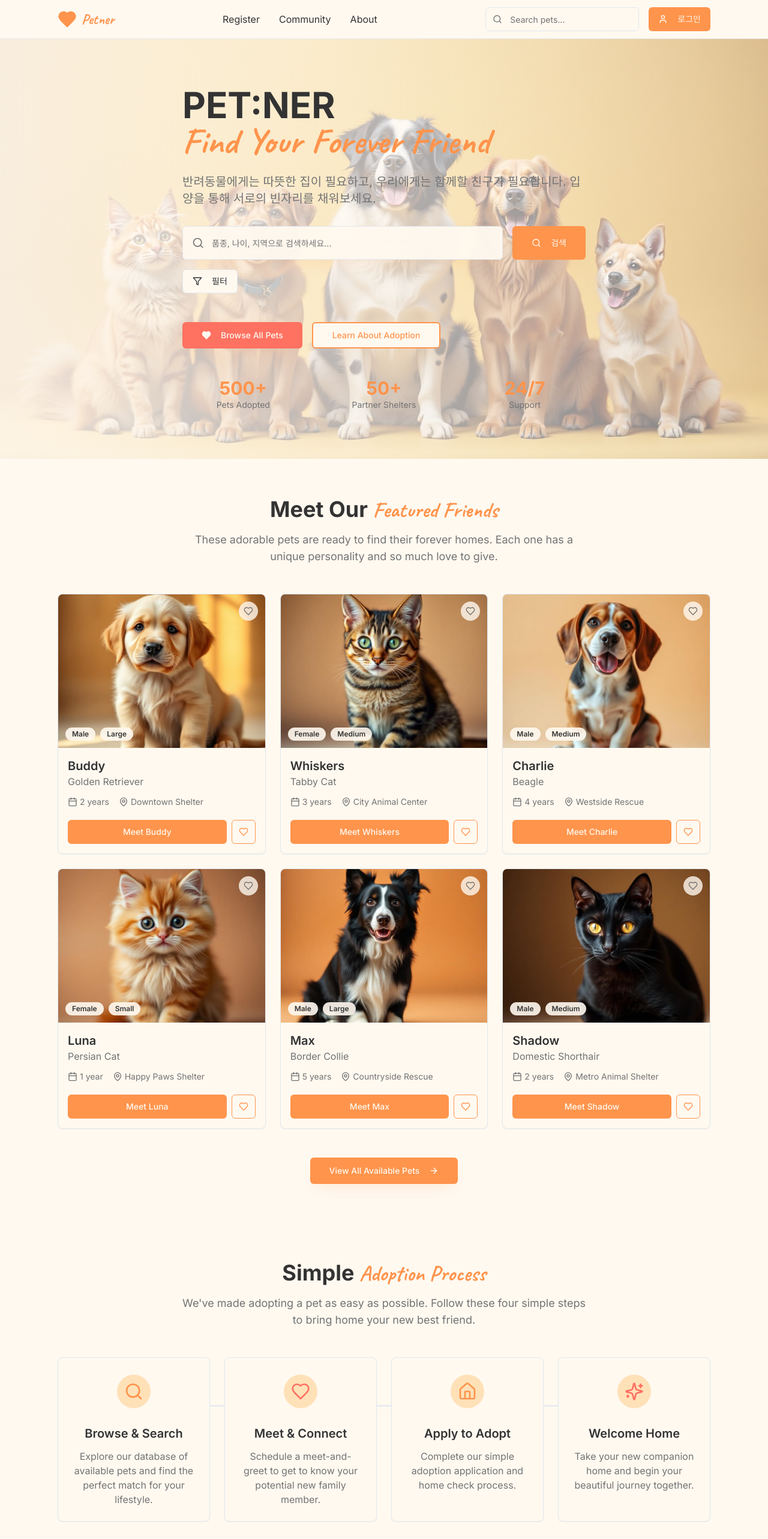
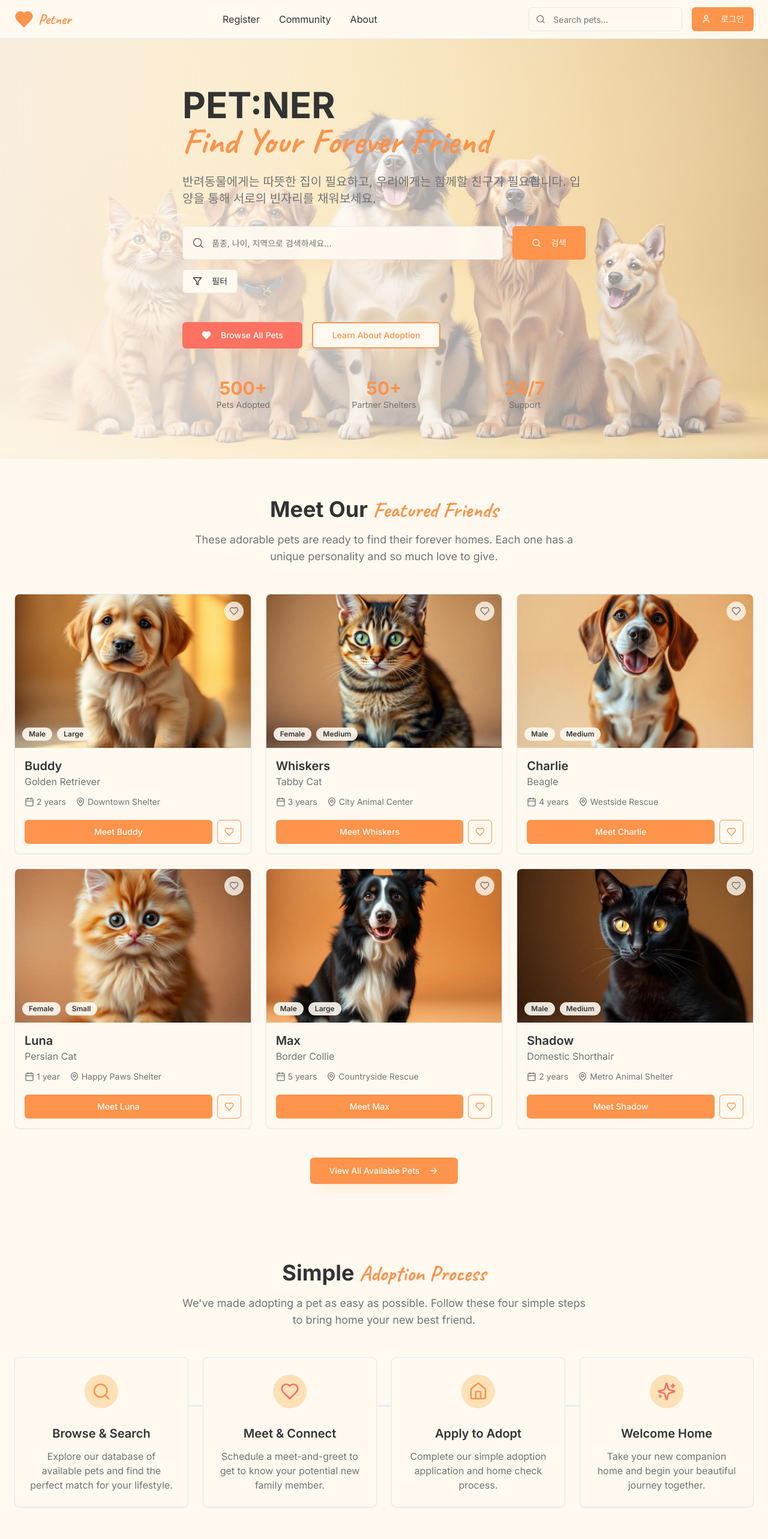
Before and after one commit to Dangdaengdan/PETNER-frontend, a React (Vite) app: page / in a window 1280 px wide. Shown: the top 2566 px of the page at 60% size. Built offline with nearby package versions, Linux system fonts and the light colour scheme; the HTML template or start-up script is replaced by a standard one.

Commit message:
Reduce horizontal padding

```diff
--- a/src/components/AdoptionProcess.tsx
+++ b/src/components/AdoptionProcess.tsx
@@ -31,7 +31,7 @@ const steps = [
 const AdoptionProcess = () => {
   return (
     <section className="py-16 bg-background">
-      <div className="max-w-6xl mx-auto px-4 sm:px-6 lg:px-8">
+      <div className="mx-auto px-2 sm:px-4 lg:px-6">
         <div className="text-center mb-12">
           <h2 className="text-3xl sm:text-4xl font-bold text-foreground mb-4">
             Simple
--- a/src/components/FeaturedPets.tsx
+++ b/src/components/FeaturedPets.tsx
@@ -76,7 +76,7 @@ const featuredPets = [
 const FeaturedPets = () => {
   return (
     <section className="py-16 bg-gradient-soft">
-      <div className="max-w-6xl mx-auto px-4 sm:px-6 lg:px-8">
+      <div className="mx-auto px-2 sm:px-4 lg:px-6">
         <div className="text-center mb-12">
           <h2 className="text-3xl sm:text-4xl font-bold text-foreground mb-4">
             Meet Our
--- a/src/components/Footer.tsx
+++ b/src/components/Footer.tsx
@@ -5,7 +5,7 @@ import { Input } from "@/components/ui/input";
 const Footer = () => {
   return (
     <footer className="bg-foreground text-background">
-      <div className="max-w-6xl mx-auto px-4 sm:px-6 lg:px-8 py-12">
+      <div className="mx-auto px-2 sm:px-4 lg:px-6 py-12">
         <div className="grid grid-cols-1 md:grid-cols-2 lg:grid-cols-3 gap-8 lg:gap-4">
           {/* Brand */}
           <div className="space-y-4">
--- a/src/components/HeroSection.tsx
+++ b/src/components/HeroSection.tsx
@@ -18,7 +18,7 @@ const HeroSection = () => {
       </div>
 
       {/* Content */}
-      <div className="relative z-10 max-w-6xl mx-auto px-4 sm:px-6 lg:px-8 py-20">
+      <div className="relative z-10 mx-auto px-2 sm:px-4 lg:px-6 py-20">
         <div className="max-w-2xl">
           <h1 className="text-4xl sm:text-5xl lg:text-6xl font-bold text-foreground mb-6 leading-tight">
             PET:NER
--- a/src/components/Navbar.tsx
+++ b/src/components/Navbar.tsx
@@ -11,7 +11,7 @@ const Navbar = () => {
   return (
     <TooltipProvider>
       <nav className="bg-background/95 backdrop-blur-sm border-b border-border sticky top-0 z-50">
-        <div className="max-w-6xl mx-auto px-4 sm:px-6 lg:px-8">
+        <div className="mx-auto px-2 sm:px-4 lg:px-6">
           <div className="flex justify-between items-center h-16">
             {/* Logo */}
             <div className="flex items-center space-x-2">
```
